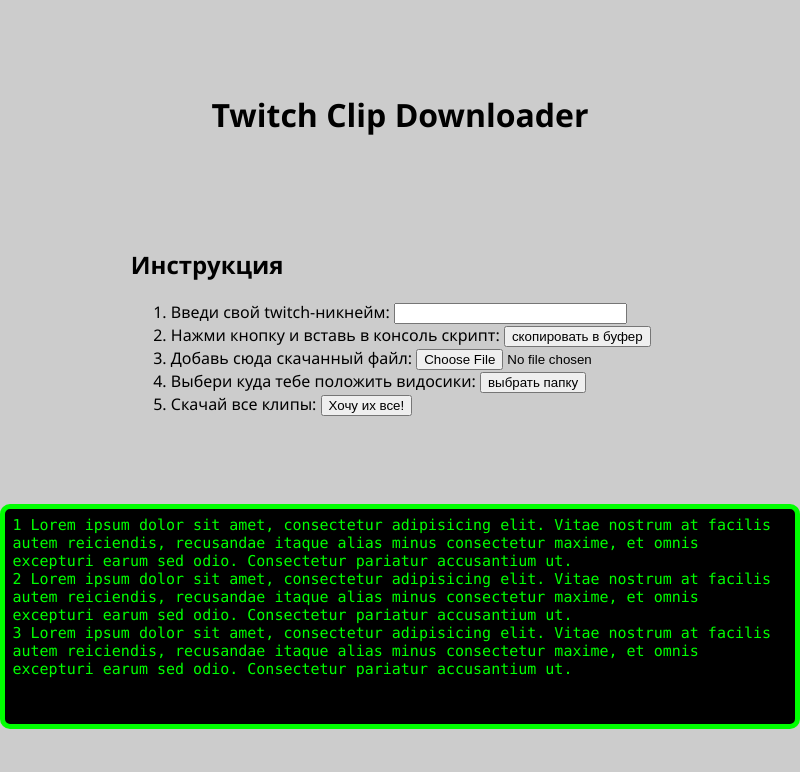
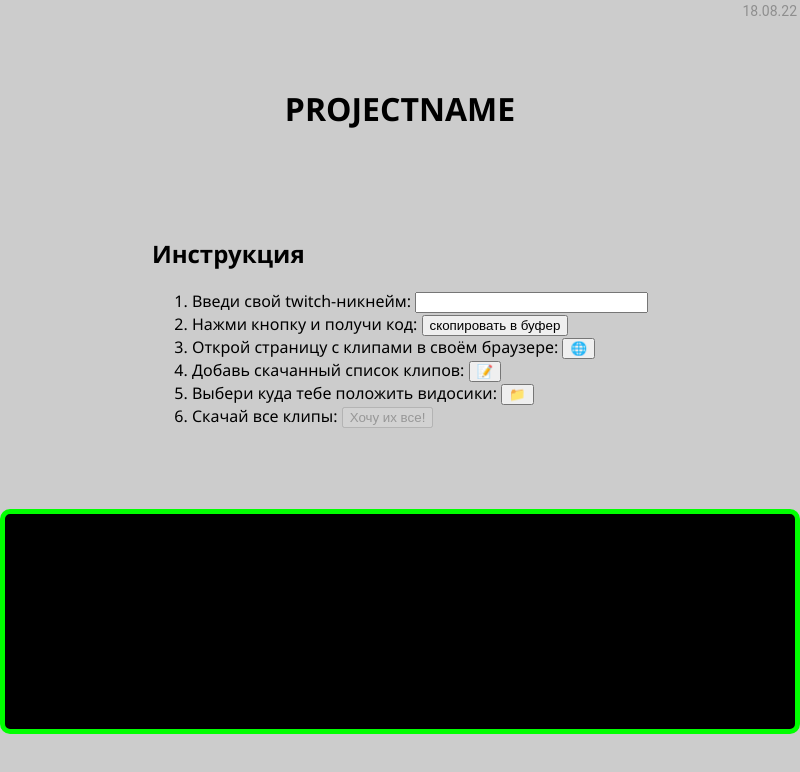
Before and after one commit to EternalRival/twitch-clip-downloader, an Electron app: page src/index.html in a window 800 px wide. Drawn offline with Linux system fonts and the light colour scheme.

Commit message:
feat: improve design

```diff
--- a/src/index.html
+++ b/src/index.html
@@ -4,63 +4,32 @@
   <meta charset="UTF-8" />
   <meta http-equiv="Content-Security-Policy" content="default-src 'self'; script-src 'self'" />
   <meta http-equiv="X-Content-Security-Policy" content="default-src 'self'; script-src 'self'" />
-  <title>Twitch Clip Downloader</title>
-  <link rel="stylesheet" href="./styles.css">
+  <link rel="stylesheet" href="https://fonts.googleapis.com/css2?family=Roboto:wght@450" />
+  <link rel="stylesheet" media="screen" href="https://fontlibrary.org//face/hack" type="text/css" />
+  <link rel="stylesheet" href="./styles.css" />
 </head>
 <body>
+  <div class="release-date">18.08.22</div>
   <main class="flex-wrapper">
-    <h1>Twitch Clip Downloader</h1>
+    <h1>PROJECTNAME</h1>
     <div class="guide">
       <h2>Инструкция</h2>
       <ol>
         <li>Введи свой twitch-никнейм: <input id='nickname' type="text" size="26"></li>
         <!-- todo: отправить nickname в ноду и вызвать браузер с вкладкой по ссылке. отдать юзеру в буфер скрипт для браузера -->
-        <li>Нажми кнопку и вставь в консоль скрипт: <button id="btnClipboard">скопировать в буфер</button></li>
+        <li>Нажми кнопку и получи код: <button id="btnClipboard">скопировать в буфер</button></li>
+        <li>Открой страницу с клипами в своём браузере: <button id="btnOpenURL">🌐</button></li>
         <!-- todo: отправить файл с морды в ноду, либо отправить вызов файлпикера -->
-        <li>Добавь сюда скачанный файл: <input type="file" accept=".json" name="wtf" id="wtf"></li>
+        <li>Добавь скачанный список клипов: <button id="btnPickFile">📝</button> <span id="pickedFile"></span></li>
         <!-- todo: отправить в ноду вызов дирпикера (частично сделано) -->
-        <li>Выбери куда тебе положить видосики: <button id="btnPickDir">выбрать папку</button></li>
+        <li>Выбери куда тебе положить видосики: <button id="btnPickDir">📁</button> <span id="pickedDir"></span></li>
         <!-- todo: отправить вызов крутой функции закачки в ноде -->
-        <li>Скачай все клипы: <button>Хочу их все!</button></li>
+        <li>Скачай все клипы: <button disabled>Хочу их все!</button></li>
       </ol>
     </div>
-    <div class=" log" id="log">
-      <div>
-        1 Lorem ipsum dolor sit amet, consectetur adipisicing elit. Vitae nostrum at facilis autem
-        reiciendis, recusandae itaque alias minus consectetur maxime, et omnis excepturi earum sed odio.
-        Consectetur
-        pariatur accusantium ut.
-      </div>
-      <div>
-        2 Lorem ipsum dolor sit amet, consectetur adipisicing elit. Vitae nostrum at facilis autem
-        reiciendis, recusandae itaque alias minus consectetur maxime, et omnis excepturi earum sed odio.
-        Consectetur
-        pariatur accusantium ut.
-      </div>
-      <div>
-        3 Lorem ipsum dolor sit amet, consectetur adipisicing elit. Vitae nostrum at facilis autem
-        reiciendis, recusandae itaque alias minus consectetur maxime, et omnis excepturi earum sed odio.
-        Consectetur
-        pariatur accusantium ut.
-      </div>
-
+    <div class="log" id="log">
+      <div></div>
     </div>
-
-    <pre hidden>
-! добавить диалог с юзером:
-          если json отсутствует
-            дать в буфер скрипт для браузера || показать ему где скрипт для получения
-            открыть браузер на нужной странице || вывести ссылку для браузера
-
-
-      запуск - юзер вводит никнейм и получает ссылку на твич
-                юзеру выводится ссылка на скрипт
-                юзеру выводится краткая инструкция про ф12
-                юзеру говорится в какую папку нужно положить жсон
-                ждем подтверждение юзера на вопрос положил ли он жсон
-                  если не положил, говорим ему положить
-                  если положил, начать скачку даунлоадером
-                </pre>
   </main>
   <script src="./renderer.js"></script>
 </body>
```
